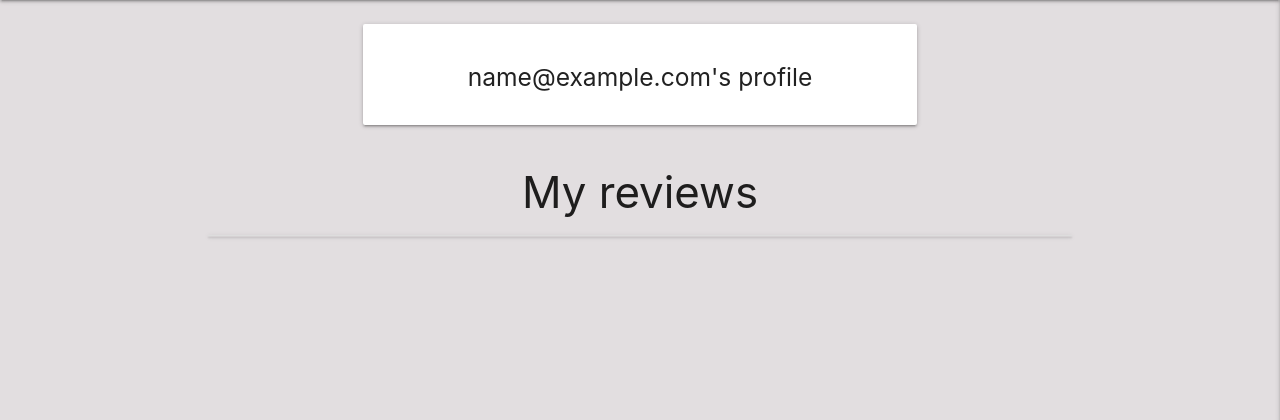
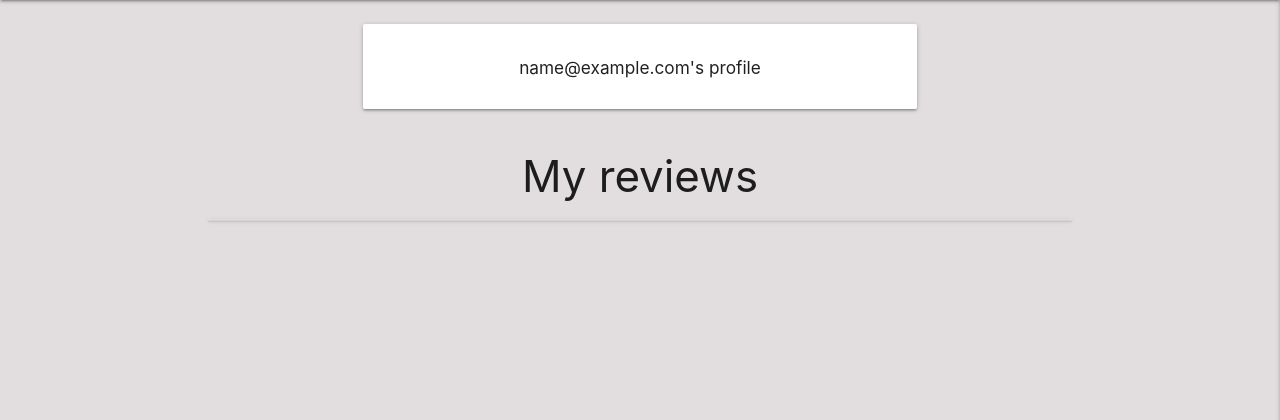
Before and after one commit to raphaelmar/escph_reading_club, a Flask app: page /profile/1 in a window 1280 px wide. Shown: the part 64-484 px from the top of the page. Run offline with Flask 2, Linux system fonts and the light colour scheme; the visitor is signed in with stand-in values (Sample User, id 1); a database or web service that is not in the repository returns one stand-in record (values such as "Sample title"); some libraries are stand-ins or nearby versions.

Commit message:
changed profile style

```diff
--- a/templates/profile.html
+++ b/templates/profile.html
@@ -3,9 +3,9 @@
 <div class="row">
    <div class="col s12 m8 offset-m2">
       <div class="card-panel">
-         <h5 class=" center-align ">
+         <h6 class=" center-align ">
             {{ email }}'s profile
-         </h5>
+         </h6>
       </div>
    </div>
 </div>
```
